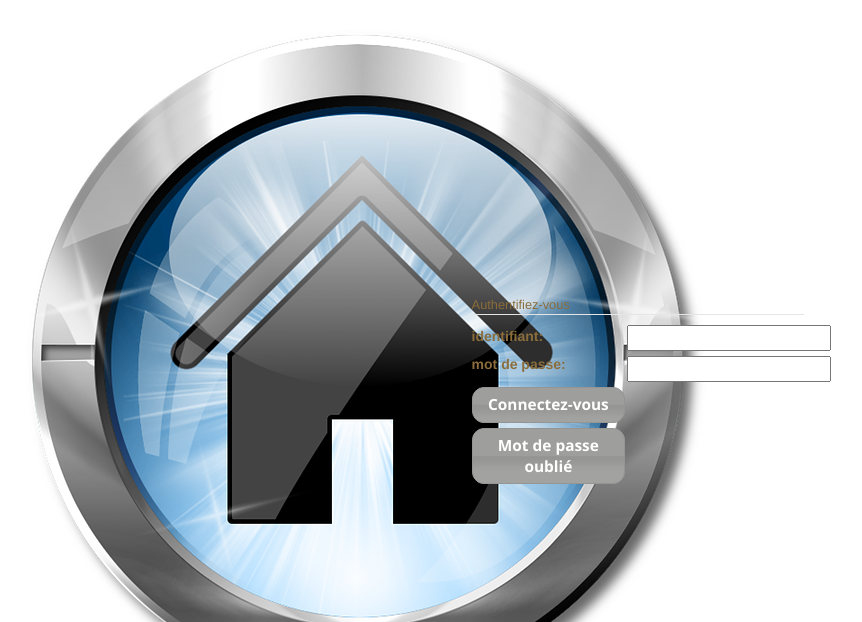
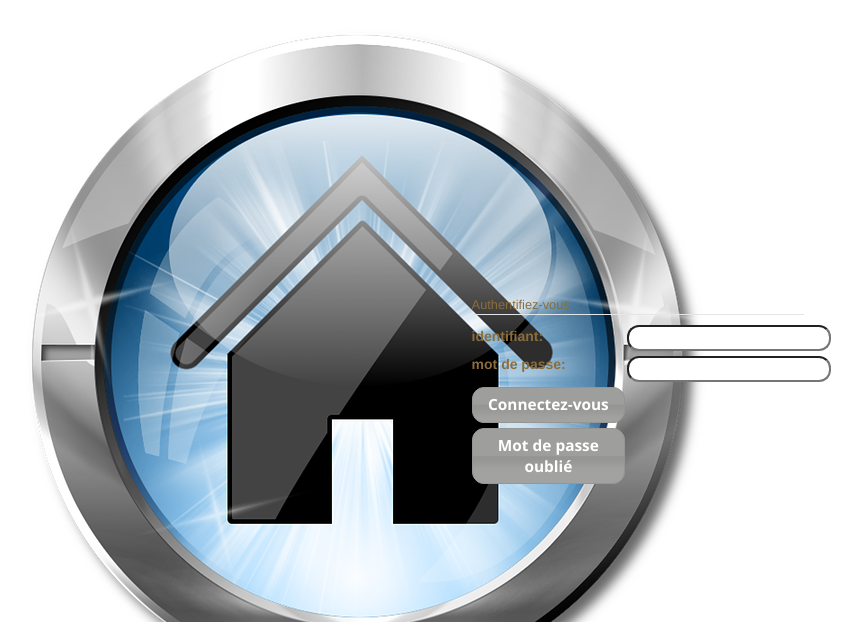
Before and after one commit to Vicken-Ghoubiguian/suiviloc, a PHP site: page /suiviloc/authentification.php in a window 1280 px wide. Shown: the top 622 px of the page, without its empty margins (2-864 px from the left). Run offline with PHP 8.4, Linux system fonts and the light colour scheme; lists and menus that the app fills with data are empty; some libraries are stand-ins or nearby versions.

Commit message:
Stylisation des inputs et début du développement du coeur métier

```diff
--- a/js/principal_script_js_de_l_application_suiviloc.js
+++ b/js/principal_script_js_de_l_application_suiviloc.js
@@ -246,4 +246,8 @@ $(document).ready(function(){
     });
 
     $('.menu_en_accordeon').accordion({heightStyle: 'fill'});
+
+    $.datepicker.setDefaults( $.datepicker.regional[ "fr" ] );
+
+    $('.calendrier_pour_faire_un_choix_de_date').datepicker();
 });
--- a/recuperation_du_mot_de_passe.php
+++ b/recuperation_du_mot_de_passe.php
@@ -299,7 +299,7 @@
                                                                         <label for='premiere_saisie_du_mot_de_passe' class='text-warning'>Premiére saisie du mot de passe: </label>
                                                                     </th>
                                                                     <th>
-                                                                        <input class='text-danger' type='password' id='premiere_saisie_du_mot_de_passe' name='mot_de_passe_premiere_saisie' title='Saisissez une première fois votre nouveau mot de passe dans ce champs' required>
+                                                                        <input class='text-danger ui-corner-all' type='password' id='premiere_saisie_du_mot_de_passe' name='mot_de_passe_premiere_saisie' title='Saisissez une première fois votre nouveau mot de passe dans ce champs' required>
                                                                     </th>
                                                                 </p>
                                                             </tr>
@@ -309,7 +309,7 @@
                                                                         <label for='seconde_saisie_du_mot_de_passe' class='text-warning'>Seconde saisie du mot de passe: </label>
                                                                     </th>
                                                                     <th>
-                                                                        <input class='text-danger' type='password' id='seconde_saisie_du_mot_de_passe' name='mot_de_passe_seconde_saisie' title='Saisissez une seconde fois votre nouveau mot de passe dans ce champs' required>
+                                                                        <input class='text-danger ui-corner-all' type='password' id='seconde_saisie_du_mot_de_passe' name='mot_de_passe_seconde_saisie' title='Saisissez une seconde fois votre nouveau mot de passe dans ce champs' required>
                                                                     </th>
                                                                 </p>
                                                             </tr>
--- a/vues/page_d_authentification.html
+++ b/vues/page_d_authentification.html
@@ -33,7 +33,7 @@
                             </label>
                         </th>
                         <th>
-                            <input class='text-danger' type='text' id='identifiant_pour_authentification' name='champ_texte_pour_identifiant_pour_authentification' title='Entrez votre identifiant dans ce champ; celui-ci est composé de la première lettre de votre prénom en minuscule suivit de votre nom de famille en minuscule. Par exemple: Elon Musk possède comme identifiant emusk' required>
+                            <input class='text-danger ui-corner-all' type='text' id='identifiant_pour_authentification' name='champ_texte_pour_identifiant_pour_authentification' title='Entrez votre identifiant dans ce champ; celui-ci est composé de la première lettre de votre prénom en minuscule suivit de votre nom de famille en minuscule. Par exemple: Elon Musk possède comme identifiant emusk' required>
                         </th>
                     </tr>
                     <tr>
@@ -43,7 +43,7 @@
                             </label>
                         </th>
                         <th>
-                            <input class='marge_de_separation_des_elements text-danger' type='password' id='mot_de_passe_pour_authentification' name='champ_password_pour_mot_de_passe_pour_authentification' title='Entrez votre mot de passe dans ce champ; Vous pourrez modifier celui-ci avec un autre de votre choix, une fois connecté' required>
+                            <input class='marge_de_separation_des_elements text-danger ui-corner-all' type='password' id='mot_de_passe_pour_authentification' name='champ_password_pour_mot_de_passe_pour_authentification' title='Entrez votre mot de passe dans ce champ; Vous pourrez modifier celui-ci avec un autre de votre choix, une fois connecté' required>
                         </th>
                     </tr>
                     <tr>
@@ -73,7 +73,7 @@
                     <label for='identifiant_en_cas_d_oublis_de_mot_de_passe' class='text-warning'>identifiant: </label>
                 </th>
                 <th>
-                    <input class='text-danger' type='text' id='identifiant_en_cas_d_oublis_de_mot_de_passe' name='champ_texte_pour_identifiant_en_cas_d_oublis_de_mot_de_passe' title='Entrez votre identifiant dans ce champs' required>
+                    <input class='text-danger ui-corner-all' type='text' id='identifiant_en_cas_d_oublis_de_mot_de_passe' name='champ_texte_pour_identifiant_en_cas_d_oublis_de_mot_de_passe' title='Entrez votre identifiant dans ce champs' required>
                 </th>
             </tr>
             <tr>
@@ -81,7 +81,7 @@
                     <label for='adresse_mail_pour_identification_en_cas_d_oublis_de_mot_de_passe' class='text-warning'>adresse mail: </label>
                 </th>
                 <th>
-                    <input class='text-danger' type='email' id='adresse_mail_pour_identification_en_cas_d_oublis_de_mot_de_passe' name='adresse_mail_en_cas_d_oublis_de_mot_de_passe' title='Entrez votre adresse mail pour identification' required>
+                    <input class='text-danger ui-corner-all' type='email' id='adresse_mail_pour_identification_en_cas_d_oublis_de_mot_de_passe' name='adresse_mail_en_cas_d_oublis_de_mot_de_passe' title='Entrez votre adresse mail pour identification' required>
                 </th>
             </tr>
             <tr>
```
Also changed, not shown: vues/page_d_authentification_en_cas_d_erreur_PDO.html (+4 -4 lines), vues/page_d_authentification_en_cas_de_connection_refusee_pour_cause_d_uttilisateur_deja_connecte.html (+4 -4 lines), vues/page_d_authentification_en_cas_de_connexion_refusee_pour_cause_de_mauvais_mot_de_passe.html (+4 -4 lines).
